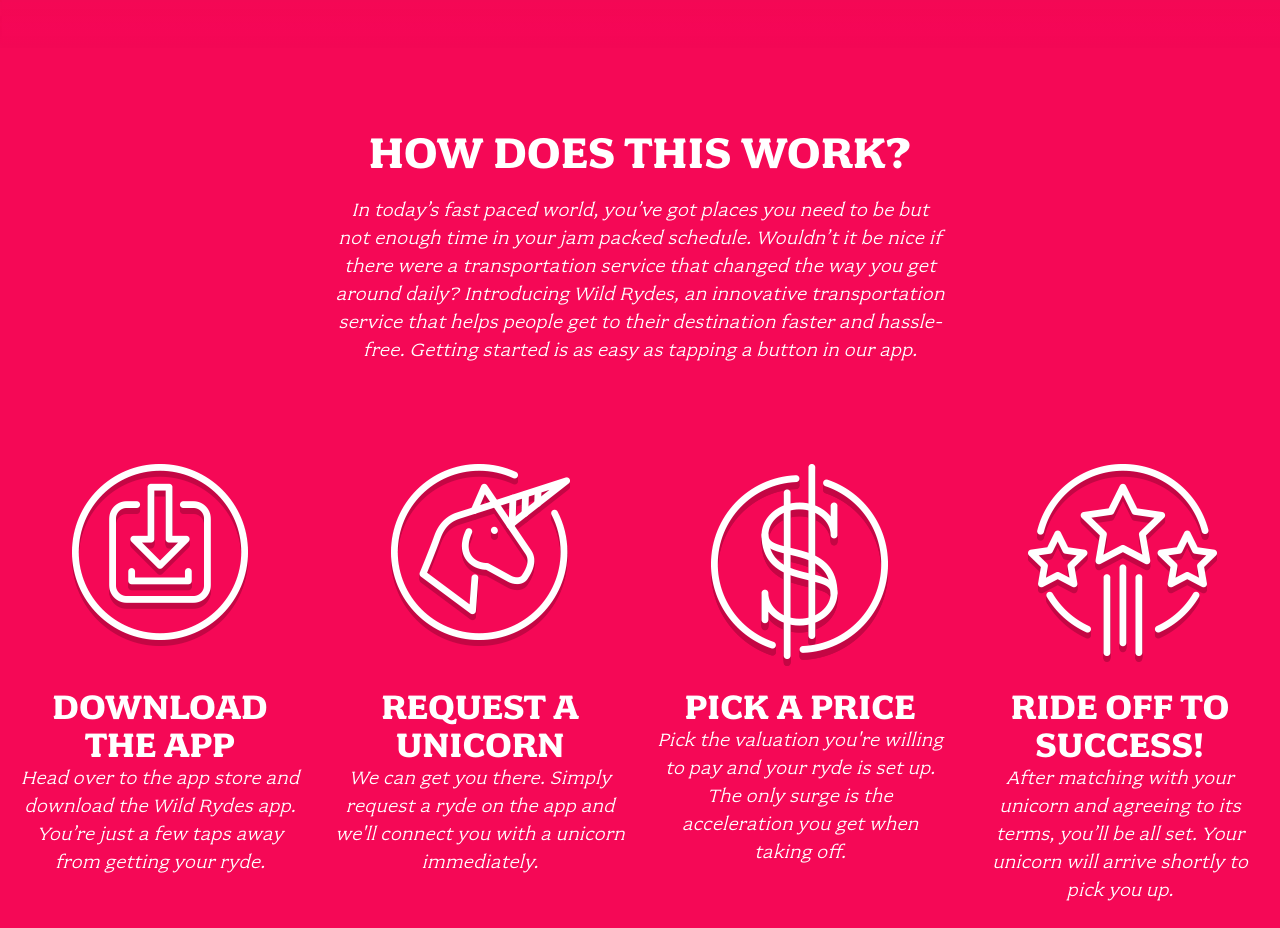
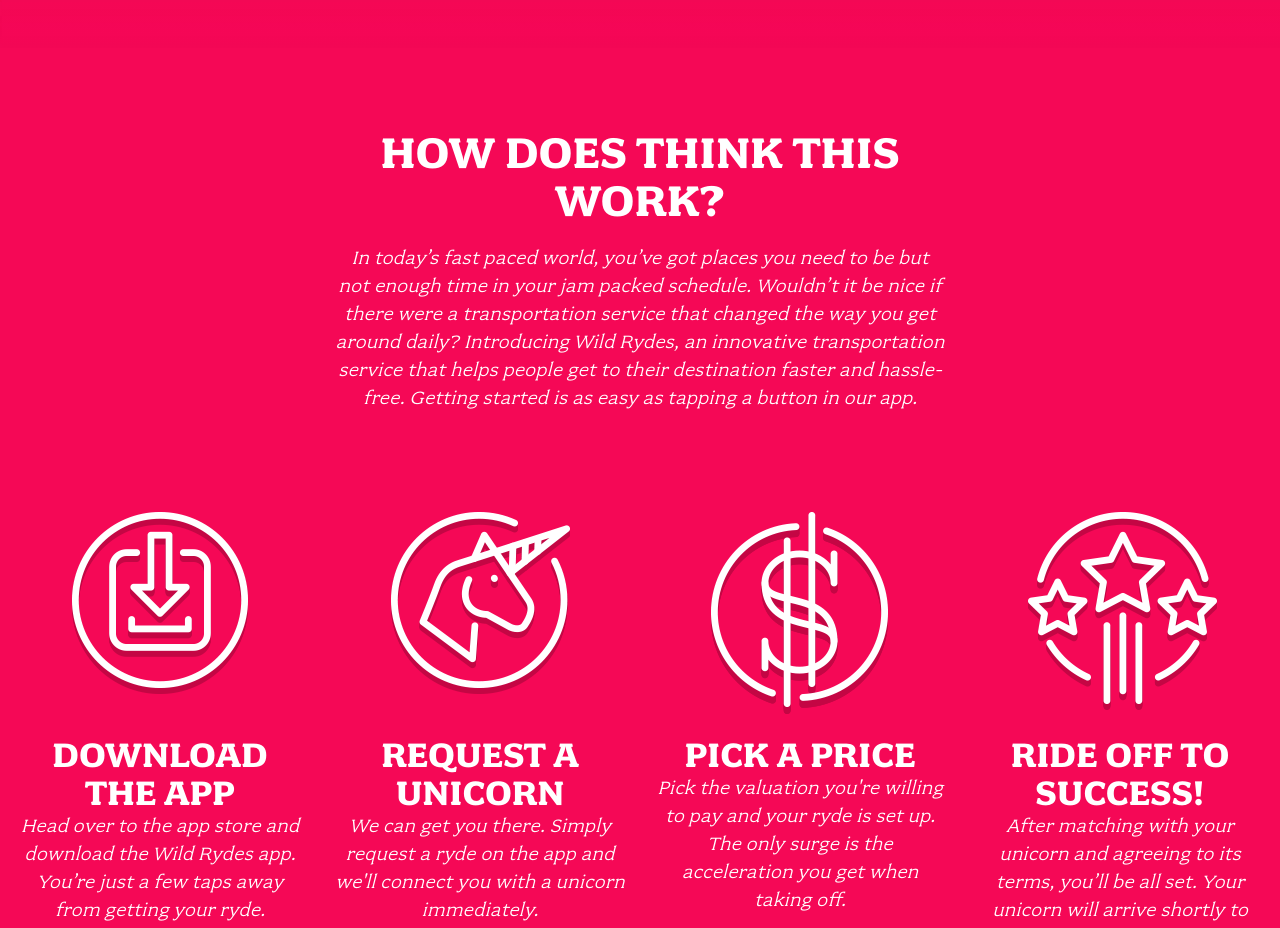
Before and after one commit to yfwong-kelvin/wildrydes, a plain HTML site: page index.html in a window 1280 px wide. Shown: the part 900-1828 px from the top of the page. Drawn offline with Linux system fonts and the light colour scheme.

Commit message:
Update index.html

```diff
--- a/index.html
+++ b/index.html
@@ -30,7 +30,7 @@
 
   <section class="home-about">
     <div class="row column large-9 xlarge-6 xxlarge-4">
-      <h2 class="section-title">How Does This Work?</h2>
+      <h2 class="section-title">How Does Think This Work?</h2>
       <p class="content">
         In today’s fast paced world, you’ve got places you need to be but not enough time in your jam packed schedule. Wouldn’t it be nice if there were a transportation service that changed the way you get around daily? Introducing Wild Rydes, an innovative transportation service that helps people get to their destination faster and hassle-free. Getting started is as easy as tapping a button in our app.
       </p>
```
